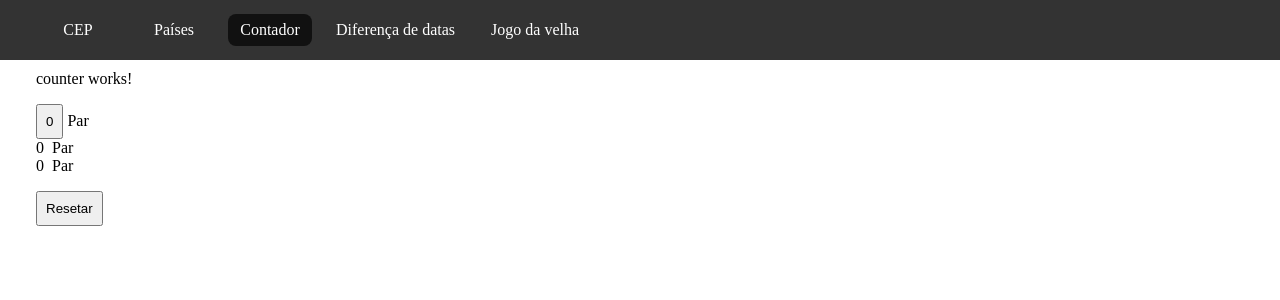
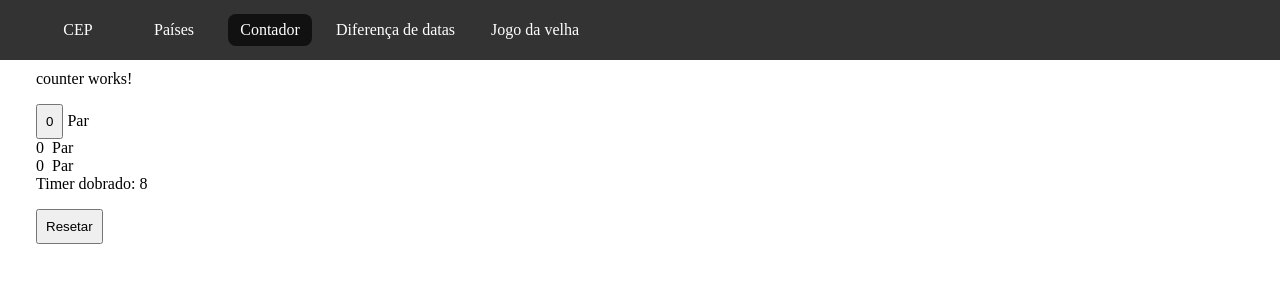
Before and after one commit to cgcdoss/angular-signals, an Angular app: page /contador in a window 1280 px wide. Shown: the top 300 px of the page. Built offline with nearby package versions, Linux system fonts and the light colour scheme.

Commit message:
feat: usando rxjs interval com toSignal

```diff
--- a/src/app/counter/counter.component.html
+++ b/src/app/counter/counter.component.html
@@ -13,4 +13,8 @@
     <span>&nbsp;{{ evenOrOdd().triple }}</span>
 </div>
 
+<div>
+    Timer dobrado: {{ timer() }}
+</div>
+
 <button (click)="state.set({counter: 0})" style="margin-top: 1rem;">Resetar</button>
--- a/src/app/counter/counter.component.ts
+++ b/src/app/counter/counter.component.ts
@@ -1,4 +1,6 @@
 import { ChangeDetectionStrategy, Component, computed, effect, signal } from '@angular/core';
+import { toSignal } from '@angular/core/rxjs-interop';
+import { interval, map } from 'rxjs';
 
 @Component({
   selector: 'app-counter',
@@ -22,6 +24,12 @@ export class CounterComponent {
     };
   });
 
+  public timer = toSignal(
+    interval(1000).pipe(
+      map(value => value * 2),
+    )
+  );
+
   constructor() {
     effect((onCleanup) => {
       console.log(this.state());
```
